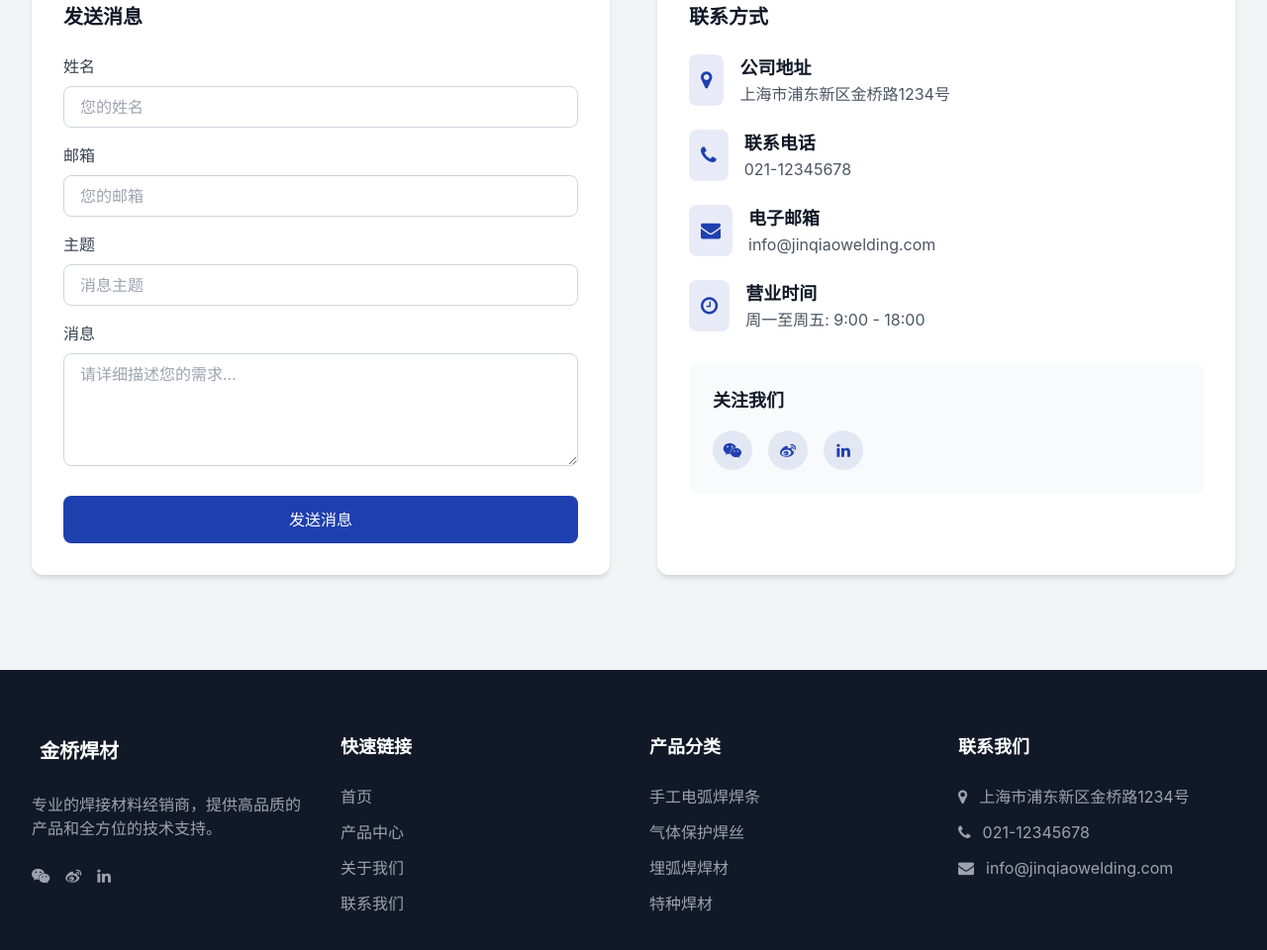
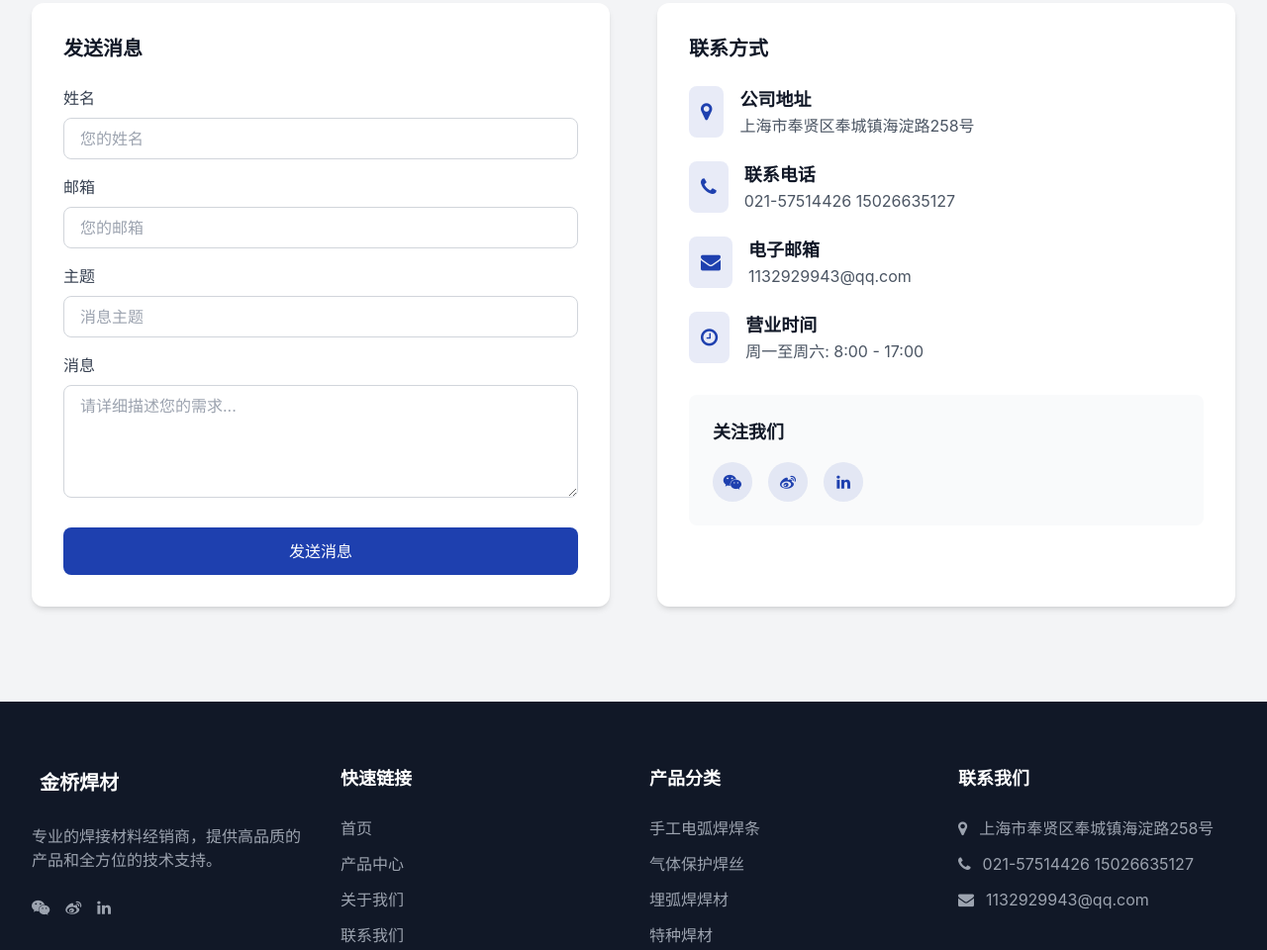
Before and after one commit to zhishi231/zhishi231.github.io, a plain HTML site: page index.html in a window 1280 px wide. Shown: the part 2451-3411 px from the top of the page at 99% size. Drawn offline with nearby package versions, Linux system fonts and the light colour scheme; some icons are missing.

Commit message:
Add files via upload

```diff
--- a/index.html
+++ b/index.html
@@ -117,7 +117,7 @@
       </div>
 
       <div class="grid grid-cols-1 sm:grid-cols-2 lg:grid-cols-3 gap-8">
-        <!-- 产品卡片 1 -->
+  <!-- 产品中心 - 修改后的产品卡片 1 -->
 <div class="bg-white rounded-xl shadow-md overflow-hidden hover:shadow-xl transition-custom group">
   <div class="h-56 overflow-hidden">
     <img src="https://picsum.photos/id/119/600/400" alt="手工电弧焊焊条" class="w-full h-full object-cover transform group-hover:scale-105 transition-transform duration-500">
@@ -128,7 +128,7 @@
       适用于各种碳钢、低合金钢的焊接，具有优良的工艺性能和力学性能。
     </p>
     <div class="flex justify-between items-center">
-              <span class="text-primary font-medium">查看详情</span>
+      <a href="product-detail.html?type=electrode" class="text-primary font-medium group-hover:underline">查看详情</a>
       <i class="fa fa-arrow-right text-primary group-hover:translate-x-1 transition-transform"></i>
     </div>
   </div>
@@ -145,7 +145,7 @@
       包括实芯焊丝和药芯焊丝，适用于MIG/MAG、TIG等焊接方法，飞溅小，成型美观。
     </p>
     <div class="flex justify-between items-center">
-              <span class="text-primary font-medium">查看详情</span>
+      <a href="product-detail.html?type=wire" class="text-primary font-medium group-hover:underline">查看详情</a>
       <i class="fa fa-arrow-right text-primary group-hover:translate-x-1 transition-transform"></i>
     </div>
   </div>
@@ -162,9 +162,8 @@
       由焊丝和焊剂组成，适用于中厚板的高效焊接，具有高熔敷率和优良的焊接质量。
     </p>
     <div class="flex justify-between items-center">
-              <span class="text-primary font-medium">查看详情</span>
+      <a href="product-detail.html?type=submerged" class="text-primary font-medium group-hover:underline">查看详情</a>
       <i class="fa fa-arrow-right text-primary group-hover:translate-x-1 transition-transform"></i>
-            </div>
     </div>
   </div>
 </div>
@@ -207,7 +206,7 @@
               </div>
               <div class="ml-4">
                 <h3 class="text-lg font-semibold text-gray-900">专业服务</h3>
-                <p class="text-gray-600">拥有专业的技术团队，提供焊接工艺咨询和现场技术支持。</p>
+                <p class="text-gray-600">拥有专业的技术团队，提供焊接工艺咨询。</p>
               </div>
             </div>
 
@@ -283,7 +282,7 @@
                 </div>
                 <div class="ml-4">
                   <h4 class="text-lg font-semibold text-gray-900">公司地址</h4>
-                  <p class="text-gray-600">上海市浦东新区金桥路1234号</p>
+                  <p class="text-gray-600">上海市奉贤区奉城镇海淀路258号</p>
                 </div>
               </div>
 
@@ -293,7 +292,7 @@
                 </div>
                 <div class="ml-4">
                   <h4 class="text-lg font-semibold text-gray-900">联系电话</h4>
-                  <p class="text-gray-600">021-12345678</p>
+                  <p class="text-gray-600">021-57514426        15026635127</p>
                 </div>
               </div>
 
@@ -303,7 +302,7 @@
                 </div>
                 <div class="ml-4">
                   <h4 class="text-lg font-semibold text-gray-900">电子邮箱</h4>
-                  <p class="text-gray-600">info@jinqiaowelding.com</p>
+                  <p class="text-gray-600">1132929943@qq.com</p>
                 </div>
               </div>
 
@@ -313,7 +312,7 @@
                 </div>
                 <div class="ml-4">
                   <h4 class="text-lg font-semibold text-gray-900">营业时间</h4>
-                  <p class="text-gray-600">周一至周五: 9:00 - 18:00</p>
+                  <p class="text-gray-600">周一至周六: 8:00 - 17:00</p>
                 </div>
               </div>
             </div>
@@ -388,15 +387,15 @@
           <ul class="space-y-3">
             <li class="flex items-start">
               <i class="fa fa-map-marker text-gray-400 mt-1 mr-3"></i>
-              <span class="text-gray-400">上海市浦东新区金桥路1234号</span>
+              <span class="text-gray-400">上海市奉贤区奉城镇海淀路258号</span>
             </li>
             <li class="flex items-start">
               <i class="fa fa-phone text-gray-400 mt-1 mr-3"></i>
-              <span class="text-gray-400">021-12345678</span>
+              <span class="text-gray-400">021-57514426        15026635127</span>
             </li>
             <li class="flex items-start">
               <i class="fa fa-envelope text-gray-400 mt-1 mr-3"></i>
-              <span class="text-gray-400">info@jinqiaowelding.com</span>
+              <span class="text-gray-400">1132929943@qq.com</span>
             </li>
           </ul>
         </div>
```
Lines whose indentation alone changed are shown as unchanged.
